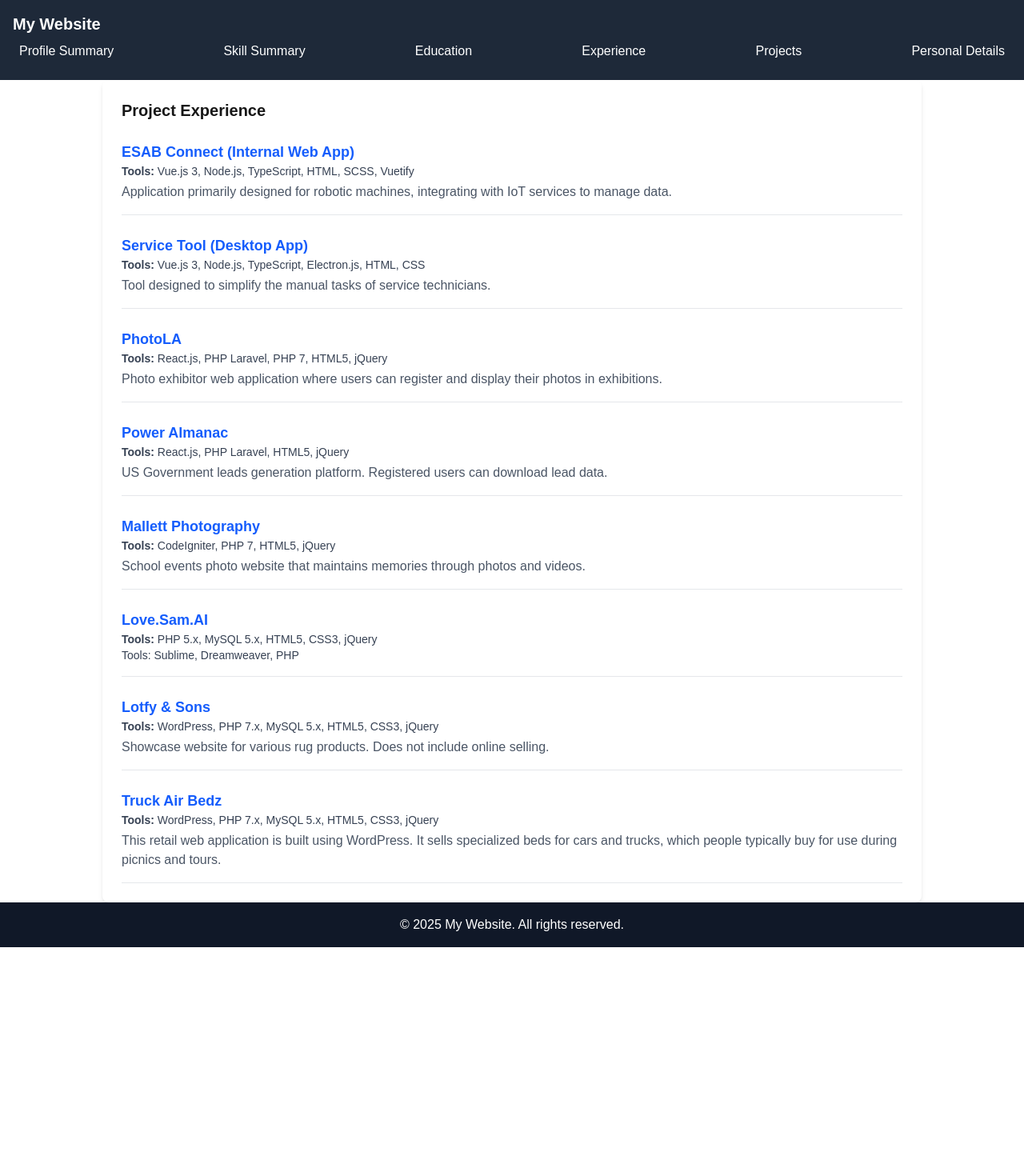
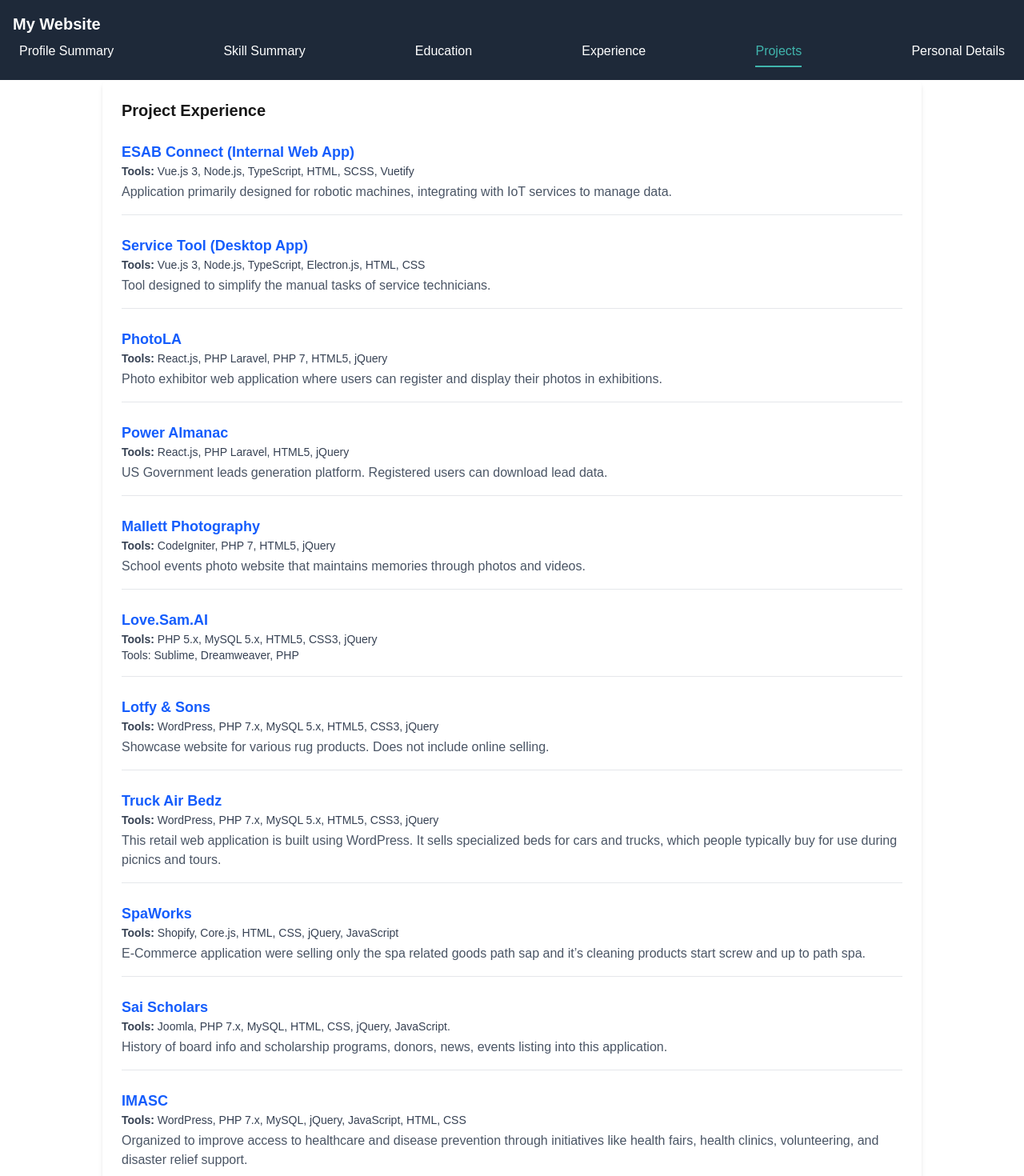
Before and after one commit to balanphp/myportfolio, a Next.js app: page /projects in a window 1280 px wide. Shown: the top 1470 px of the page at 80% size. Before the commit the page ends 1184 px from the top, so only its background shows below. Built offline with nearby package versions, Linux system fonts and the light colour scheme.

Commit message:
13_Sep_2025 Changes

```diff
--- a/src/app/components/Header.tsx
+++ b/src/app/components/Header.tsx
@@ -1,9 +1,13 @@
 "use client";
 import Link from "next/link";
+import { usePathname } from "next/navigation";
 import { useState } from "react";
 
 export default function Header() {
   const [open, setOpen] = useState(false);
+  const pathname = usePathname();
+
+  const isActive = (path: string) => pathname === path;
 
   return (
     <div className="bg-gray-800 p-4 text-white">
@@ -18,13 +22,95 @@
       </div>
 
       <div className={`${open ? "flex" : "hidden"} flex-col sm:flex sm:flex-row sm:justify-between sm:items-center`}>
-        <Link href="/profile" className="p-2">Profile Summary</Link>
-        {/* <Link href="/testing" className="p-2">Testing</Link> */}
-        <Link href="/skill" className="p-2">Skill Summary</Link>
-        <Link href="/education" className="p-2">Education</Link>
-        <Link href="/experience" className="p-2">Experience</Link>
-        <Link href="/projects" className="p-2">Projects</Link>
-        <Link href="/personal" className="p-2">Personal Details</Link>
+        <Link
+          href="/profile"
+          className={`p-2 relative transition-all duration-300 ease-in-out ${
+            isActive("/profile")
+              ? "text-[#40B5AD]"
+              : "hover:text-gray-300"
+          } after:absolute after:bottom-0 after:left-2 after:right-2 after:h-0.5 after:bg-[#40B5AD] after:transition-all after:duration-300 after:ease-in-out ${
+            isActive("/profile")
+              ? "after:scale-x-100 after:opacity-100"
+              : "after:scale-x-0 after:opacity-0 hover:after:scale-x-100 hover:after:opacity-50"
+          }`}
+        >
+          Profile Summary
+        </Link>
+
+        <Link
+          href="/skill"
+          className={`p-2 relative transition-all duration-300 ease-in-out ${
+            isActive("/skill")
+              ? "text-[#40B5AD]"
+              : "hover:text-gray-300"
+          } after:absolute after:bottom-0 after:left-2 after:right-2 after:h-0.5 after:bg-[#40B5AD] after:transition-all after:duration-300 after:ease-in-out ${
+            isActive("/skill")
+              ? "after:scale-x-100 after:opacity-100"
+              : "after:scale-x-0 after:opacity-0 hover:after:scale-x-100 hover:after:opacity-50"
+          }`}
+        >
+          Skill Summary
+        </Link>
+
+        <Link
+          href="/education"
+          className={`p-2 relative transition-all duration-300 ease-in-out ${
+            isActive("/education")
+              ? "text-[#40B5AD]"
+              : "hover:text-gray-300"
+          } after:absolute after:bottom-0 after:left-2 after:right-2 after:h-0.5 after:bg-[#40B5AD] after:transition-all after:duration-300 after:ease-in-out ${
+            isActive("/education")
+              ? "after:scale-x-100 after:opacity-100"
+              : "after:scale-x-0 after:opacity-0 hover:after:scale-x-100 hover:after:opacity-50"
+          }`}
+        >
+          Education
+        </Link>
+
+        <Link
+          href="/experience"
+          className={`p-2 relative transition-all duration-300 ease-in-out ${
+            isActive("/experience")
+              ? "text-[#40B5AD]"
+              : "hover:text-gray-300"
+          } after:absolute after:bottom-0 after:left-2 after:right-2 after:h-0.5 after:bg-[#40B5AD] after:transition-all after:duration-300 after:ease-in-out ${
+            isActive("/experience")
+              ? "after:scale-x-100 after:opacity-100"
+              : "after:scale-x-0 after:opacity-0 hover:after:scale-x-100 hover:after:opacity-50"
+          }`}
+        >
+          Experience
+        </Link>
+
+        <Link
+          href="/projects"
+          className={`p-2 relative transition-all duration-300 ease-in-out ${
+            isActive("/projects")
+              ? "text-[#40B5AD]"
+              : "hover:text-gray-300"
+          } after:absolute after:bottom-0 after:left-2 after:right-2 after:h-0.5 after:bg-[#40B5AD] after:transition-all after:duration-300 after:ease-in-out ${
+            isActive("/projects")
+              ? "after:scale-x-100 after:opacity-100"
+              : "after:scale-x-0 after:opacity-0 hover:after:scale-x-100 hover:after:opacity-50"
+          }`}
+        >
+          Projects
+        </Link>
+
+        <Link
+          href="/personal"
+          className={`p-2 relative transition-all duration-300 ease-in-out ${
+            isActive("/personal")
+              ? "text-[#40B5AD]"
+              : "hover:text-gray-300"
+          } after:absolute after:bottom-0 after:left-2 after:right-2 after:h-0.5 after:bg-[#40B5AD] after:transition-all after:duration-300 after:ease-in-out ${
+            isActive("/personal")
+              ? "after:scale-x-100 after:opacity-100"
+              : "after:scale-x-0 after:opacity-0 hover:after:scale-x-100 hover:after:opacity-50"
+          }`}
+        >
+          Personal Details
+        </Link>
       </div>
     </div>
   );
--- a/src/app/projects/page.tsx
+++ b/src/app/projects/page.tsx
@@ -54,6 +54,34 @@
       tools: "WordPress, PHP 7.x, MySQL 5.x, HTML5, CSS3, jQuery",
       description:
         "This retail web application is built using WordPress. It sells specialized beds for cars and trucks, which people typically buy for use during picnics and tours.",
+    },
+    {
+      name: "SpaWorks",
+      link: "https://spaworks.net/",
+      tools: "Shopify, Core.js, HTML, CSS, jQuery, JavaScript",
+      description:
+        "E-Commerce application were selling only the spa related goods path sap and it’s cleaning  products  start screw and up to path spa.",
+    },
+    {
+      name: "Sai Scholars",
+      link: "https://saischolars.org/",
+      tools: "Joomla, PHP 7.x, MySQL, HTML, CSS, jQuery, JavaScript.",
+      description:
+        "History of board info and scholarship programs, donors, news, events listing into this application.",
+    },
+    {
+      name: "IMASC",
+      link: "https://imasc.org/",
+      tools: "WordPress, PHP 7.x, MySQL, jQuery, JavaScript, HTML, CSS",
+      description:
+        "Organized to improve access to healthcare and disease prevention through initiatives like health fairs, health clinics, volunteering, and disaster relief support.",
+    },
+    {
+      name: "Charity Matterz",
+      link: "https://charitymatterz.org/",
+      tools: "PHP 7.x, Java Script, jQuery, Font awesome, HTML, Bootstrap.",
+      description:
+        "This charity provide the various training program to the students like one-to-one, Internal Business Process, Technology, Recruitment, planning & Execution.",
     }
   ];
 
--- a/src/app/skill/page.tsx
+++ b/src/app/skill/page.tsx
@@ -4,15 +4,15 @@
   const skills = [
     {
       category: "Front End",
-      list: "React.js, Vue.js, JavaScript, jQuery, HTML, CSS, Bootstrap, Vuetify",
+      list: "Next.Js, React.js, Vue.js, JavaScript, jQuery, HTML, CSS, Bootstrap, Vuetify",
     },
     {
       category: "Back End",
-      list: "PHP 7.x, Laravel, CodeIgniter, Node.js, Electron.js",
+      list: "Node.js, PHP 7.x, Laravel, CodeIgniter, Electron.js",
     },
     {
       category: "Databases",
-      list: "MySQL, SQL, MongoDB",
+      list: "MongoDB, MySQL, SQLite, PostgreSQL",
     },
     {
       category: "IDE",
```
